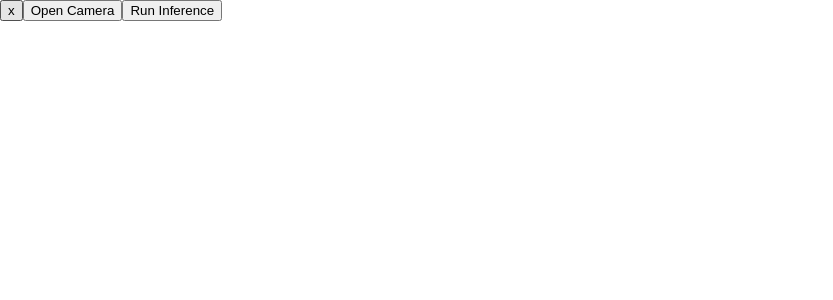
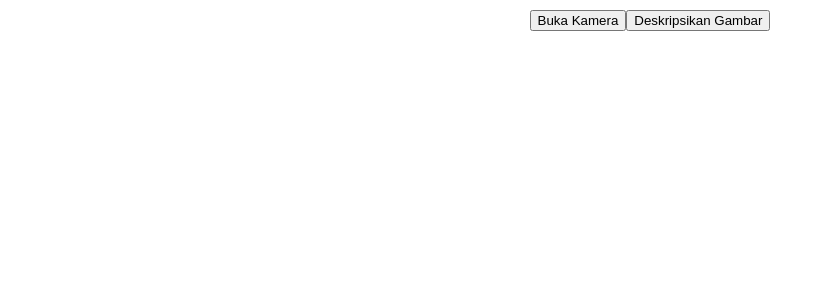
Before and after one commit to zeerafle/see-to-word, a Vue app: page / in a window 1280 px wide. Shown: the top 300 px of the page, without its empty margins (0-833 px from the left). Built offline with nearby package versions, Linux system fonts and the light colour scheme; no server answers.

Commit message:
display image description

```diff
--- a/src/components/BaseCamera.vue
+++ b/src/components/BaseCamera.vue
@@ -1,8 +1,10 @@
 <script setup>
-import { onMounted, ref } from 'vue'
+import ImageDescription from '@/components/ImageDescription.vue'
+import {onMounted, ref} from 'vue'
 
 const isCameraOpen = ref(false)
 const isPhotoTaken = ref(false)
+const imageDescription = ref('')
 
 const createCameraElement = () => {
   const constraints = (window.constraints = {
@@ -72,14 +74,7 @@ const runInference = async () => {
     },
   )
   const data = await response.json()
-  console.log(data)
-}
-
-const downloadImage = () => {
-  const canvas = document.querySelector('canvas')
-  const image = canvas.toDataURL('image/jpg')
-  const link = document.getElementById('downloadPhoto')
-  link.href = image
+  imageDescription.value = data[0].generated_text
 }
 
 onMounted(() => {
@@ -92,14 +87,13 @@ onMounted(() => {
 <template>
   <div class="camera">
     <div class="wrapper">
-      <button @click="this.$parent.showCamera = false" class="button-close">
-        x
+      <div class="buttons">
+      <button class="button" @click="toggleCamera()">
+        <span v-if="!isCameraOpen">Buka Kamera</span>
+        <span v-else>Hentikan Kamera</span>
       </button>
-      <button class="button" @click="toggleCamera()">
-        <span v-if="!isCameraOpen">Open Camera</span>
-        <span v-else>Close Camera</span>
-      </button>
-      <button @click="runInference()" class="button">Run Inference</button>
+      <button @click="runInference()" class="button">Deskripsikan Gambar</button>
+      </div>
       <div class="video-container">
         <video
           class="camera-video"
@@ -118,16 +112,9 @@ onMounted(() => {
           :height="337"
         ></canvas>
       </div>
-      <!--      <button class="button" @click="takePhoto">-->
-      <!--        <span>Snap!</span>-->
-      <!--      </button>-->
-      <!--      <button class="camera-download">-->
-      <!--        <a id="downloadPhoto" download="VueRocksPhoto.jpg" class="button" role="button" @click="downloadImage">-->
-      <!--          Download-->
-      <!--        </a>-->
-      <!--      </button>-->
     </div>
   </div>
+  <ImageDescription :image-description="imageDescription" />
 </template>
 
 <style scoped>
@@ -136,4 +123,17 @@ onMounted(() => {
   height: 100%;
   object-fit: cover;
 }
+
+.canvas-photo {
+  display: none;
+}
+
+.buttons {
+  display: flex;
+  position: fixed;
+  top: 0;
+  width: 100%;
+  justify-content: center;
+  padding: 10px;
+}
 </style>
--- /dev/null
+++ b/src/components/ImageDescription.vue
@@ -0,0 +1,36 @@
+<script setup>
+defineProps({
+  imageDescription: {
+    type: String,
+    required: true,
+  },
+})
+</script>
+
+<template>
+  <div class="description-box">
+    <p>{{ imageDescription }}</p>
+  </div>
+</template>
+
+<style scoped>
+p {
+  font-size: 1.5rem;
+  font-weight: bold;
+  text-align: center;
+  margin: 0;
+  padding: 0;
+  font-family: sans-serif;
+  background-color: rgba(0,0,0,0.5);
+  color: #fff;
+}
+
+.description-box {
+  width: 100%;
+  position: fixed;
+  bottom: 2em;
+  display: flex;
+  justify-content: center;
+  align-items: flex-end;
+}
+</style>
```
